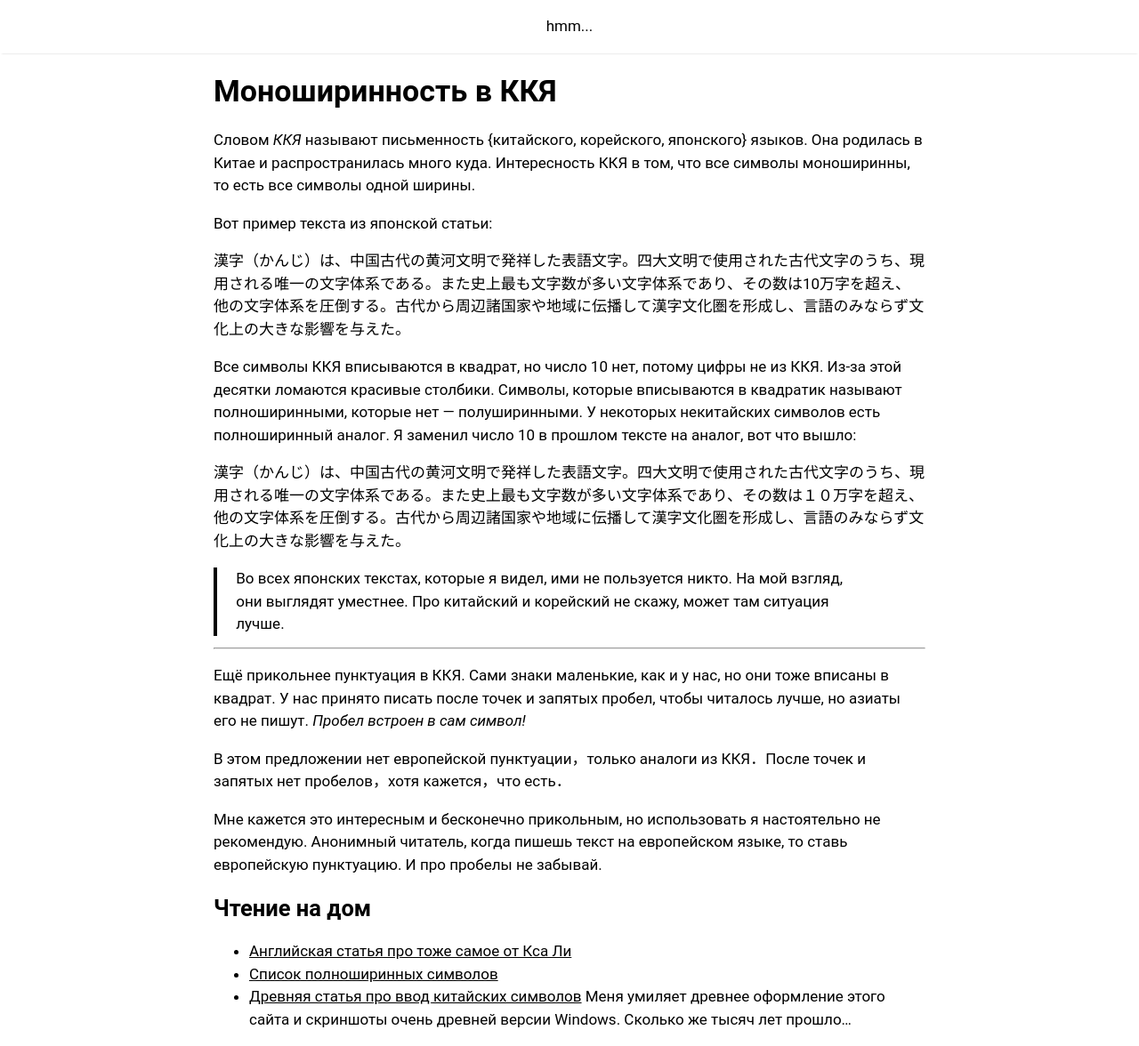
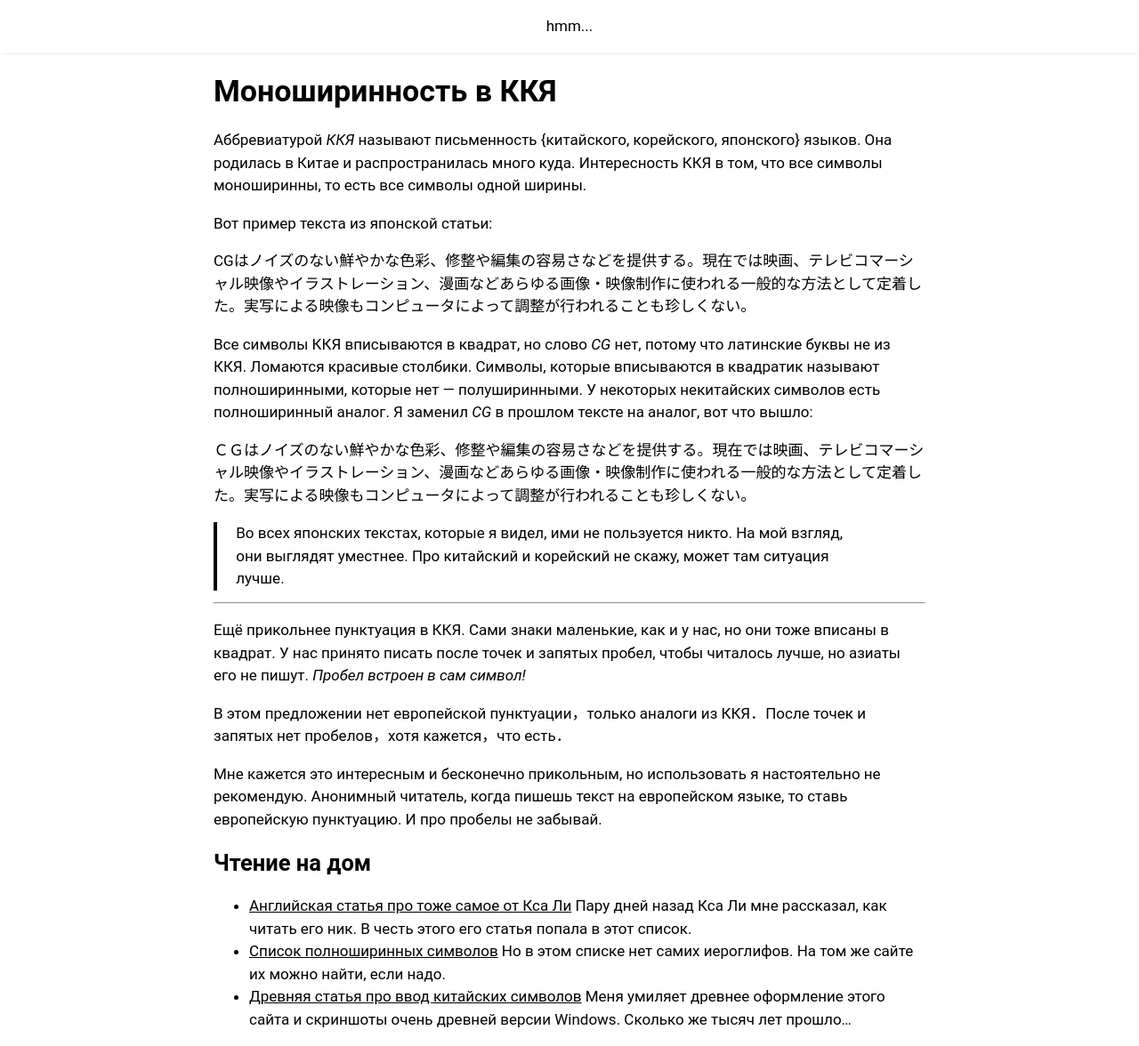
Before and after one commit to bouncepaw/bouncepaw.github.io, a Jekyll site: the page built from _posts/2018-08-01-monospaced-cjk.md, in a window 1280 px wide. Shown: the whole page at 89% size. Built offline with Jekyll 4.4.1, drawn with Linux system fonts in a browser that asks for light colours; our own code applies the rules of GitHub Pages for plain Markdown files.

Commit message:
minor changes to monospaced-cjk

```diff
--- a/_posts/2018-08-01-monospaced-cjk.md
+++ b/_posts/2018-08-01-monospaced-cjk.md
@@ -7,21 +7,21 @@ permalink: monospaced-cjk
 ---
 # Моноширинность в ККЯ
 
-Словом _ККЯ_ называют письменность {китайского, корейского, японского} языков.
-Она родилась в Китае и распространилась много куда. Интересность ККЯ в том, что
-все символы моноширинны, то есть все символы одной ширины.
+Аббревиатурой _ККЯ_ называют письменность {китайского, корейского, японского}
+языков. Она родилась в Китае и распространилась много куда. Интересность ККЯ в
+том, что все символы моноширинны, то есть все символы одной ширины.
 
 Вот пример текста из японской статьи:
 
-漢字（かんじ）は、中国古代の黄河文明で発祥した表語文字。四大文明で使用された古代文字のうち、現用される唯一の文字体系である。また史上最も文字数が多い文字体系であり、その数は10万字を超え、他の文字体系を圧倒する。古代から周辺諸国家や地域に伝播して漢字文化圏を形成し、言語のみならず文化上の大きな影響を与えた。
+CGはノイズのない鮮やかな色彩、修整や編集の容易さなどを提供する。現在では映画、テレビコマーシャル映像やイラストレーション、漫画などあらゆる画像・映像制作に使われる一般的な方法として定着した。実写による映像もコンピュータによって調整が行われることも珍しくない。
 
-Все символы ККЯ вписываются в квадрат, но число 10 нет, потому цифры не из ККЯ.
-Из-за этой десятки ломаются красивые столбики. Символы, которые вписываются в
+Все символы ККЯ вписываются в квадрат, но слово _CG_ нет, потому что латинские
+буквы не из ККЯ. Ломаются красивые столбики. Символы, которые вписываются в
 квадратик называют полноширинными, которые нет — полуширинными. У некоторых
-некитайских символов есть полноширинный аналог. Я заменил число 10 в прошлом
+некитайских символов есть полноширинный аналог. Я заменил _CG_ в прошлом
 тексте на аналог, вот что вышло:
 
-漢字（かんじ）は、中国古代の黄河文明で発祥した表語文字。四大文明で使用された古代文字のうち、現用される唯一の文字体系である。また史上最も文字数が多い文字体系であり、その数は１０万字を超え、他の文字体系を圧倒する。古代から周辺諸国家や地域に伝播して漢字文化圏を形成し、言語のみならず文化上の大きな影響を与えた。
+ＣＧはノイズのない鮮やかな色彩、修整や編集の容易さなどを提供する。現在では映画、テレビコマーシャル映像やイラストレーション、漫画などあらゆる画像・映像制作に使われる一般的な方法として定着した。実写による映像もコンピュータによって調整が行われることも珍しくない。
 
 > Во всех японских текстах, которые я видел, ими не пользуется никто. На мой
 > взгляд, они выглядят уместнее. Про китайский и корейский не скажу, может там
@@ -42,7 +42,11 @@ permalink: monospaced-cjk
 
 ## Чтение на дом
 - [Английская статья про тоже самое от Кса Ли](http://xahlee.info/kbd/space_after_comma.html)
+  Пару дней назад Кса Ли мне рассказал, как читать его ник. В честь этого его
+  статья попала в этот список.
 - [Список полноширинных символов](https://unicode-table.com/ru/blocks/halfwidth-and-fullwidth-forms/)
+  Но в этом списке нет самих иероглифов. На том же сайте их можно найти, если
+  надо.
 - [Древняя статья про ввод китайских символов](http://www.daochinasite.com/study/inputips.shtml)
   Меня умиляет древнее оформление этого сайта и скриншоты очень древней версии
   Windows. Сколько же тысяч лет прошло…
```
